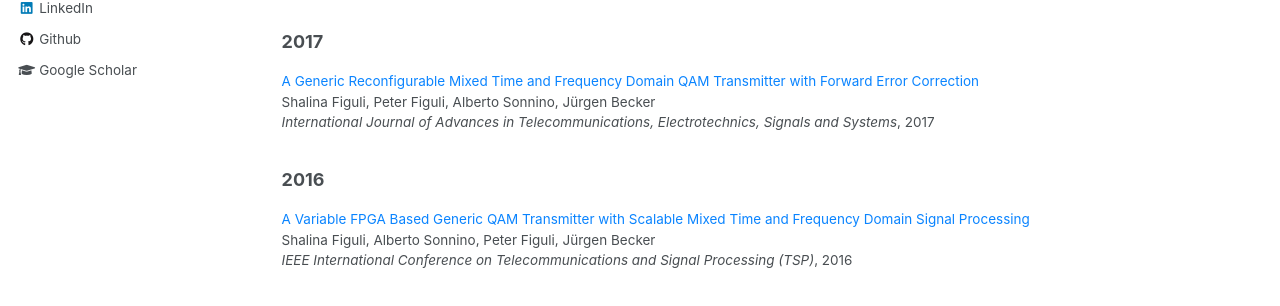
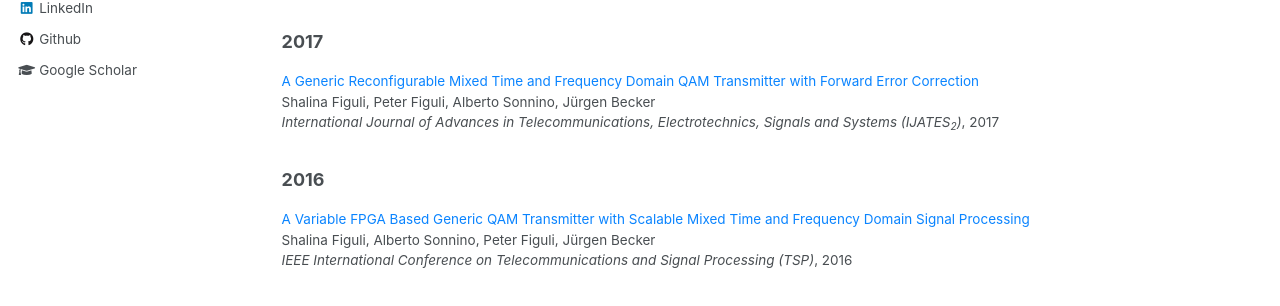
Before and after one commit to asonnino/asonnino.github.io, a Jekyll site: the page built from _pages/publications.md, in a window 1280 px wide and 900 px high, scrolled down 3995 px. Shown: the part 437-743 px from the top of the window. Built offline with Jekyll 4.4.1, drawn with Linux system fonts in a browser that asks for light colours.

Commit message:
nit: Add acronym for IJATES2

```diff
--- a/_data/papers.json
+++ b/_data/papers.json
@@ -64,7 +64,7 @@
     "category": "publication",
     "title": "A Generic Reconfigurable Mixed Time and Frequency Domain QAM Transmitter with Forward Error Correction",
     "authors": "Shalina Figuli, Peter Figuli, Alberto Sonnino, Jürgen Becker",
-    "venue": "International Journal of Advances in Telecommunications, Electrotechnics, Signals and Systems",
+    "venue": "International Journal of Advances in Telecommunications, Electrotechnics, Signals and Systems (IJATES<sub>2</sub>)",
     "date": 2017,
     "filename": "generic-qam-transmitter.pdf"
   },
```
